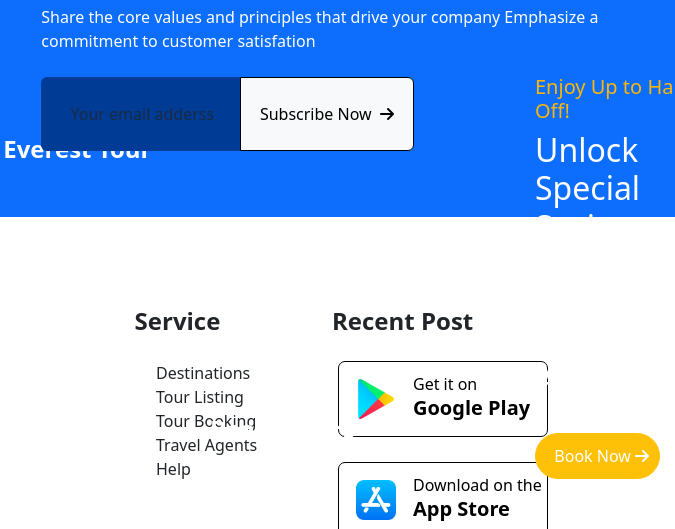
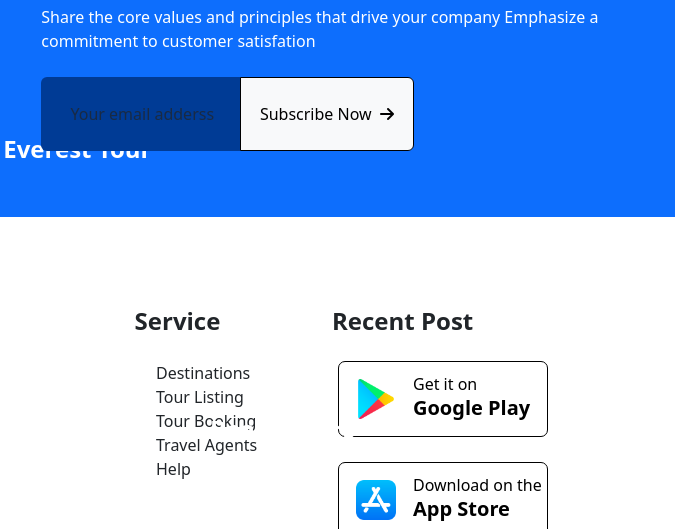
Before and after one commit to Satheeshsash/Travel-Project, a plain HTML site: page index.html in a window 1280 px wide. Shown: the part 3995-4524 px from the top of the page, 605-1280 px from the left. Drawn offline with nearby package versions, Linux system fonts and the light colour scheme; a script that the page names is missing.

Commit message:
Update index.html

```diff
--- a/index.html
+++ b/index.html
@@ -567,12 +567,12 @@
             <div class="popular4">
               <img src="./asset/image/pop3.png" width="100%" height="545px" alt="">
             </div>
-            <div class="popular11">
+<!--             <div class="popular11">
               <h5 style="color: #FFB700; ">Enjoy Up to Half Off! </h5>
               <h2 style="color:white;">Unlock Special <br> Savings: Up to <br> 50% Off Your Next <br> Adventure!</h2>
               <button class=" btn btn-warning popular10">&nbsp; Book Now <i
                   class="fa-solid fa-arrow-right"></i></button>
-            </div>
+            </div> -->
           </div>
         </div>
       </div>
```
